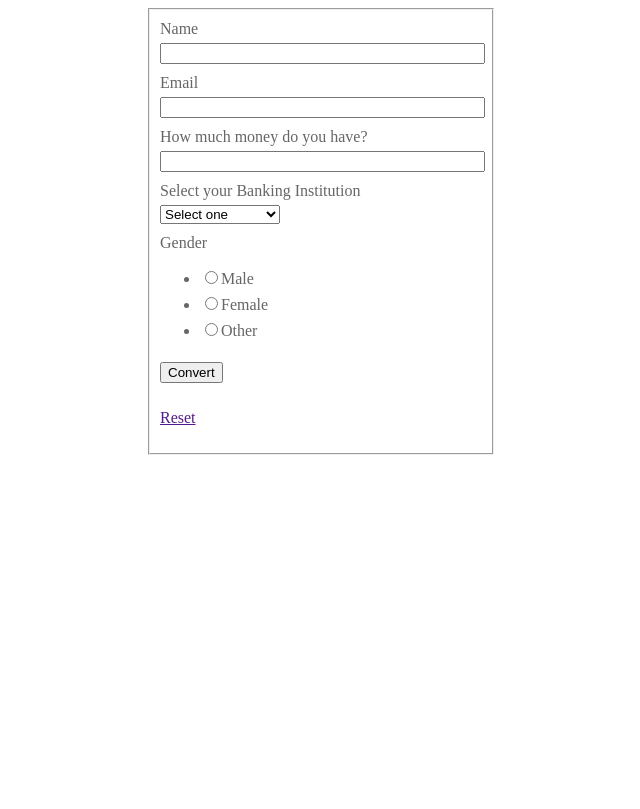
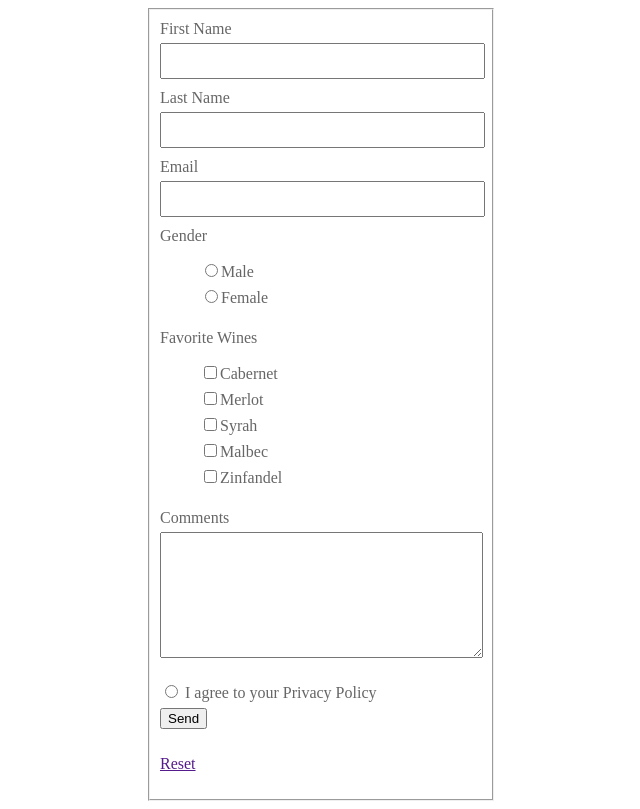
Before and after one commit to mc3waller/it261, a PHP site: page /week6/form-emailable.php in a window 1280 px wide. Shown: the whole page, without its empty margins (319-959 px from the left). Before the commit the page ends 455 px from the top, so only its background shows below. Run offline with PHP 8.4, Linux system fonts and the light colour scheme; data that the repository does not hold is empty.

Commit message:
Fixes site1 validation and adds initial emailable form file

```diff
--- a/site1/includes/footer.php
+++ b/site1/includes/footer.php
@@ -11,8 +11,8 @@
                 <li><a href="">Terms of Use</a></li>
                 <li><a href="">Web Design by Malik Waller</a></li>
                 <li><a href="https://malwal2.dreamhosters.com/it261/index.php">Back to Portal</a></li>
-                <li><a href="https://validator.w3.org/nu/?doc=https%3A%2F%2Fmalwal2.dreamhosters.com%2Fit261%2Fsite1%2Findex.php"><img src="images/html5logo.svg" height="40" alt="HTML 5 logo" title="HTML 5 validated!" /></a></li>
-                <li><a href="https://jigsaw.w3.org/css-validator/validator?uri=https%3A%2F%2Fmalwal2.dreamhosters.com%2Fit261%2Fsite1%2Findex.php&profile=css3svg&usermedium=all&warning=1&vextwarning=&lang=en"><img style="border:0;width:88px;height:31px" src="https://jigsaw.w3.org/css-validator/images/vcss-blue" alt="W3C CSS logo"  title="Validated CSS!" /></a></li>
+                <li><a href="https://validator.w3.org/check?uri=referer"><img src="images/html5logo.svg" height="40" alt="HTML 5 logo" title="HTML 5 validated!" /></a></li>
+                <li><a href="https://jigsaw.w3.org/css-validator/check?uri=referer"><img style="border:0;width:88px;height:31px" src="https://jigsaw.w3.org/css-validator/images/vcss-blue" alt="W3C CSS logo"  title="Validated CSS!" /></a></li>
             </ul>
 
         </div> <!-- end of row -->
--- a/week4/troubleshoot.php
+++ b/week4/troubleshoot.php
@@ -1,6 +1,7 @@
 <!DOCTYPE html>
 <html lang="en-us">
     <head>
+        <meta charset="UTF-8">
         <title>My Adder Assignment</title>
         <style>
             p {
--- a/week6/form-emailable.php
+++ b/week6/form-emailable.php
@@ -1,18 +1,22 @@
 <?php
 
-$name = '';
+$firstName = '';
+$lastName = '';
 $email = '';
 // $phone = '';
 $gender = '';
 $wines = '';
 $privacy = '';
+$comments = '';
 
-$nameErr = '';
+$firstNameErr = '';
+$lastNameErr = '';
 $emailErr = '';
 // $phoneErr = '';
 $genderErr = '';
 $winesErr = '';
 $privacyErr = '';
+$commentsErr = '';
 
 if ($_SERVER['REQUEST_METHOD'] == 'POST') {
 
@@ -20,10 +24,16 @@ if ($_SERVER['REQUEST_METHOD'] == 'POST') {
 
 // If name is empty, we will have created a variable called $nameErr; it will say "please fill out your name" and will be assigned to $nameErr. If it is NOT empty, then $name = $_POST['name'] .
 
-if (empty($_POST['name'])) {
-    $nameErr = 'Please enter your name';
+if (empty($_POST['firstName'])) {
+    $firstNameErr = 'Please enter your first name';
 } else {
-    $name = $_POST['name'];
+    $firstName = $_POST['firstName'];
+}
+
+if (empty($_POST['lastName'])) {
+    $lastNameErr = 'Please enter your last name';
+} else {
+    $lastName = $_POST['lastName'];
 }
 
 if (empty($_POST['email'])) {
@@ -44,10 +54,23 @@ if (empty($_POST['gender'])) {
     $gender = $_POST['gender'];
 }
 
+// If gender = male, then male is 'checked'
+if ($gender == 'male') {
+    $male = 'checked';
+} elseif ($gender == 'female') {
+    $female = 'checked';
+}
+
 if (empty($_POST['wines'])) {
-    $winesErr = 'Please check one';
+    $winesErr = 'What, no wines?';
 } else {
     $wines = $_POST['wines'];
+}
+
+if (empty($_POST['comments'])) {
+    $commentsErr = 'Please include your comments';
+} else {
+    $comments = $_POST['comments'];
 }
 
 if (empty($_POST['privacy'])) {
@@ -55,6 +78,24 @@ if (empty($_POST['privacy'])) {
 } else {
     $privacy = $_POST['privacy'];
 }
+
+if (isset($_POST['firstName'],
+            $_POST['lastName'],
+            $_POST['gender'],
+            $_POST['wines'],
+            $_POST['comments'],
+            $_POST['privacy'])) {
+
+                $to = 'mc3waller@hotmail.com';
+                $subject = 'Test Email' .date('m/d/y');
+                $body = ''.$firstName.' has filled out your form '.PHP_EOL.'';
+                $body .= 'Email: '.$email.' '.PHP_EOL.'';
+                $body .= 'Comments: '.$comments.'';
+
+                mail($to, $subject, $body);
+                header('Location: thx.php');
+
+            } // end of isset
 
 } // close if $_SERVER request method
 
@@ -75,8 +116,16 @@ if (empty($_POST['privacy'])) {
                 margin-bottom: 10px;
             }
 
-            input[type=text] {
+            input[type=text],
+            input[type=email],
+            textarea {
                 width: 100%;
+                height: 30px;
+            }
+
+            textarea {
+                height: 120px;
+                margin-bottom: 20px;
             }
 
             fieldset {
@@ -101,6 +150,11 @@ if (empty($_POST['privacy'])) {
                 margin-bottom: 10px;
             }
 
+            ul {
+                list-style-type: none;
+                list-style-position: inside;
+            }
+
             span {
                 display: block;
                 color: red;
@@ -113,120 +167,74 @@ if (empty($_POST['privacy'])) {
 
         <!-- 'action' echo = the form 'action' is found on this page -->
         <form action="<?php echo htmlspecialchars($_SERVER['PHP_SELF']); ?>" method="post">
+
             <fieldset>
-                <label>Name</label>
-                    <input type="text" name="name" value="<?php
-                        if (isset($_POST['name'])) echo htmlspecialchars($_SERVER['name']); ?>">
-                        <!-- If the end user has typed a name, use that name -->
-                        <span><?php echo $nameErr; ?></span>
+                <label>First Name</label>
+                    <input type="text" name="firstName" value="<?php
+                        if (isset($_POST['firstName'])) echo htmlspecialchars($_POST['firstName']); ?>">
+                        <!-- If the end user has typed a first name, use that name -->
+                        <span><?php echo $firstNameErr; ?></span>
+
+                <label>Last Name</label>
+                    <input type="text" name="lastName" value="<?php
+                        if (isset($_POST['lastName'])) echo htmlspecialchars($_POST['lastName']); ?>">
+                        <!-- If the end user has typed a last name, use that name -->
+                        <span><?php echo $lastNameErr; ?></span>
 
                 <label>Email</label>
                     <input type="text" name="email" value="<?php
-                        if (isset($_POST['email'])) echo htmlspecialchars($_SERVER['email']); ?>">
+                        if (isset($_POST['email'])) echo htmlspecialchars($_POST['email']); ?>">
                         <!-- If the end user has typed an email, use that email -->
                         <span><?php echo $emailErr; ?></span>
 
-                <label>How much money do you have?</label>
-                    <input type="text" name="amount" value="<?php
-                        if (isset($_POST['amount'])) echo htmlspecialchars($_SERVER['amount']); ?>">
-                        <!-- If the end user has typed an amount, use that amount -->
-                        <span><?php echo $amountErr; ?></span>
-
-                <label>Select your Banking Institution</label>
-                    <select name="bank">
-                        <option value="null"
-                            <?php if (isset($_POST['bank']) && $_POST == 'null') {
-                                echo 'selected="unselected"';
-                            } ?>
-                                >Select one</option>
-
-                        <option value="Bank of America"
-                            <?php if (isset($_POST['bank']) && $_POST['bank'] == 'Bank of America') {
-                                echo 'selected="selected"';
-                            } ?>
-                                >Bank of America</option>
-
-                        <option value="Chase Bank"
-                            <?php if (isset($_POST['bank']) && $_POST['bank'] == 'Chase Bank') {
-                                echo 'selected="selected"';
-                            } ?>
-                                >Chase Bank</option>
-
-                        <option value="BECU"
-                            <?php if (isset($_POST['bank']) && $_POST['bank'] == 'BECU') {
-                                echo 'selected="selected"';
-                            } ?>
-                                >BECU</option>
-
-                        <option value="Wells Fargo"
-                            <?php if (isset($_POST['bank']) && $_POST['bank'] == 'Wells Fargo') {
-                                echo 'selected="selected"';
-                            } ?>
-                                >Wells Fargo</option>
-
-                        <option value="Mattress"
-                            <?php if (isset($_POST['bank']) && $_POST['bank'] == 'Mattress') {
-                                echo 'selected="selected"';
-                            } ?>
-                                >Mattress</option>
-                    </select>
-                        <span><?php echo $bankErr; ?></span>
-
                 <label>Gender</label>
                     <ul>
-                        <!-- LOGIC: still asking "if post currency was set", as well as "is post currency equal to the value?" -->
                         <li><input type="radio" name="gender" value="male"
                             <?php if (isset($_POST['gender']) && $_POST['gender'] == 'male') echo 'checked="checked"'; ?>
                                 >Male</li>
                         <li><input type="radio" name="gender" value="Female"
                             <?php if (isset($_POST['gender']) && $_POST['gender'] == 'male') echo 'checked="checked"'; ?>
                                 >Female</li>
-                        <li><input type="radio" name="gender" value="Other"
-                            <?php if (isset($_POST['gender']) && $_POST['gender'] == 'male') echo 'checked="checked"'; ?>
-                                >Other</li>
                     </ul>
-                    <span><?php echo $currencyErr; ?></span>
+                        <span><?php echo $genderErr; ?></span>
 
-                    <input type="submit" value="Convert">
-                    <p><a href="">Reset</a></p>
+                <label>Favorite Wines</label>
+                    <ul>
+                        <!-- Radio buttons and check boxes are very similar -->
+                        <li><input type="checkbox" name="wines[]" value="Cabernet"
+                            <?php if (isset($_POST['wines']) && $_POST['wines'] == 'Cabernet') echo 'checked="checked"'; ?>
+                                >Cabernet</li>
+                        <li><input type="checkbox" name="wines[]" value="Merlot"
+                            <?php if (isset($_POST['wines']) && $_POST['wines'] == 'Merlot') echo 'checked="checked"'; ?>
+                                >Merlot</li>
+                        <li><input type="checkbox" name="wines[]" value="Syrah"
+                            <?php if (isset($_POST['wines']) && $_POST['wines'] == 'Syrah') echo 'checked="checked"'; ?>
+                                >Syrah</li>
+                        <li><input type="checkbox" name="wines[]" value="Malbec"
+                            <?php if (isset($_POST['wines']) && $_POST['wines'] == 'Malbec') echo 'checked="checked"'; ?>
+                                >Malbec</li>
+                        <li><input type="checkbox" name="wines[]" value="Zinfandel"
+                            <?php if (isset($_POST['wines']) && $_POST['wines'] == 'Zinfandel') echo 'checked="checked"'; ?>
+                                >Zinfandel</li>
+                    </ul>
+                        <span><?php echo $winesErr; ?></span>
+
+                <label>Comments</label>
+                    <textarea name="comments"><?php if (isset($_POST['comments'])) echo htmlspecialchars($_POST['comments']); ?></textarea>
+                        <span><?php echo $commentsErr; ?></span>
+
+                <input type="radio" name="privacy" value="<?php
+                    if (isset($_POST['privacy'])) echo htmlspecialchars($_POST['privacy']); ?>">
+                    I agree to your Privacy Policy
+                    <span><?php echo $privacyErr; ?></span>
+
+                <input type="submit" value="Send">
+                <p><a href="">Reset</a></p>
             </fieldset>
 
         </form>
 
-        <?php
 
-        if (isset($_POST['amount'],
-                $_POST['currency']) &&
-                is_numeric($_POST['amount']) &&
-                is_numeric($_POST['currency'])
-                ) {
-
-                    // Assign variables from set form fields
-                    $name = $_POST['name'];
-                    $email = $_POST['email'];
-                    $amount = $_POST['amount'];
-                    $bank = $_POST['bank'];
-                    $currency = $_POST['currency'];
-
-                    // Arithmatic; result formatted
-                    $total = $amount * $currency;
-                    $total_f = number_format($total, 2);
-
-        ?>
-
-            <div class="box">
-                <?php
-                    // Client output
-                    echo '<h2>Thank you, '.$name.' for filling out our form. Your money will be wired to '.$bank.' within 24 hours.</h2>';
-
-                    echo '<p>'.$name.', you are now have $'.$total_f.' American dollars!</p>';
-
-                    echo '<p>We will be getting back to you via your email: '.$email.'</p>';
-
-                } // end of isset
-
-                ?>
-            </div>
 
     </body>
 
```
